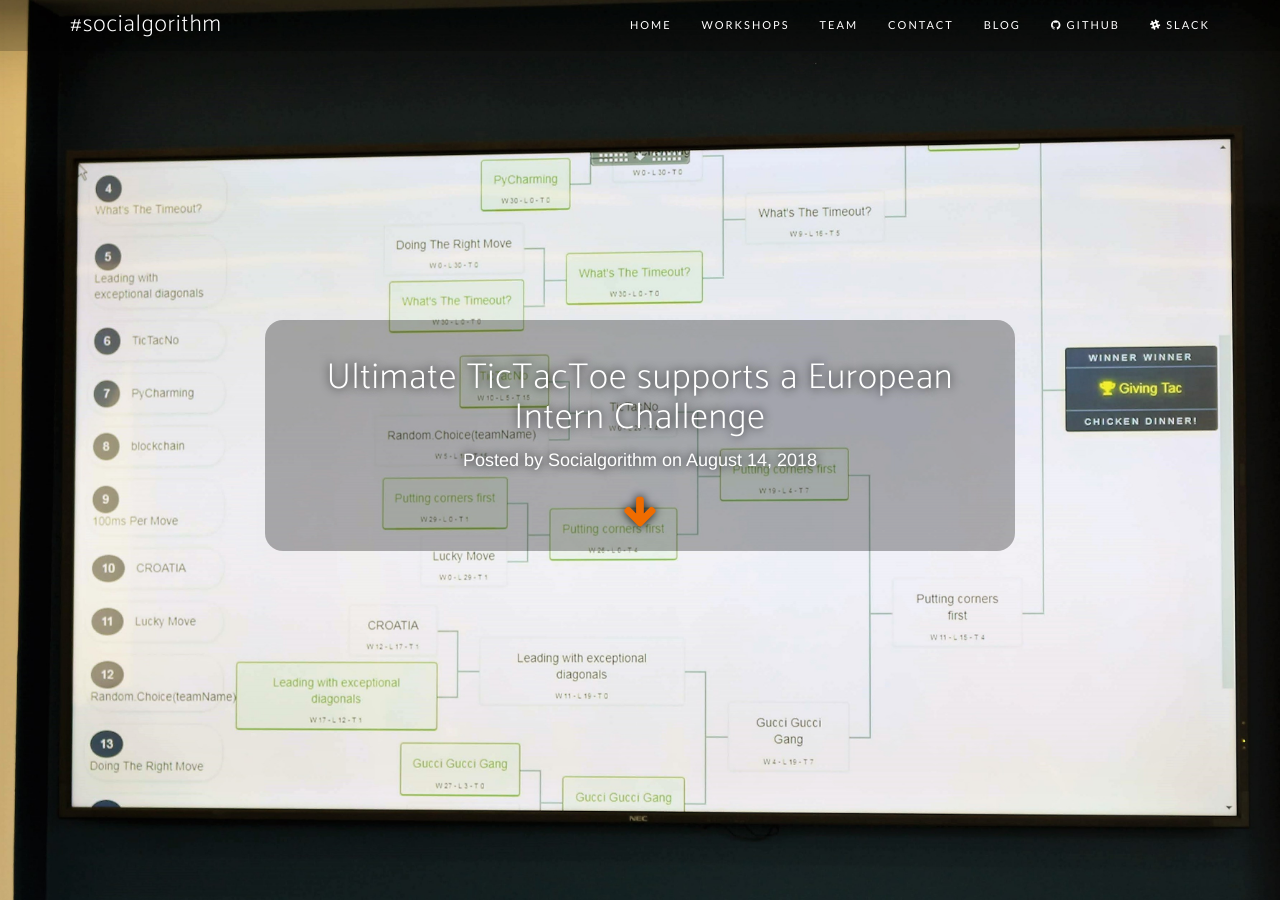
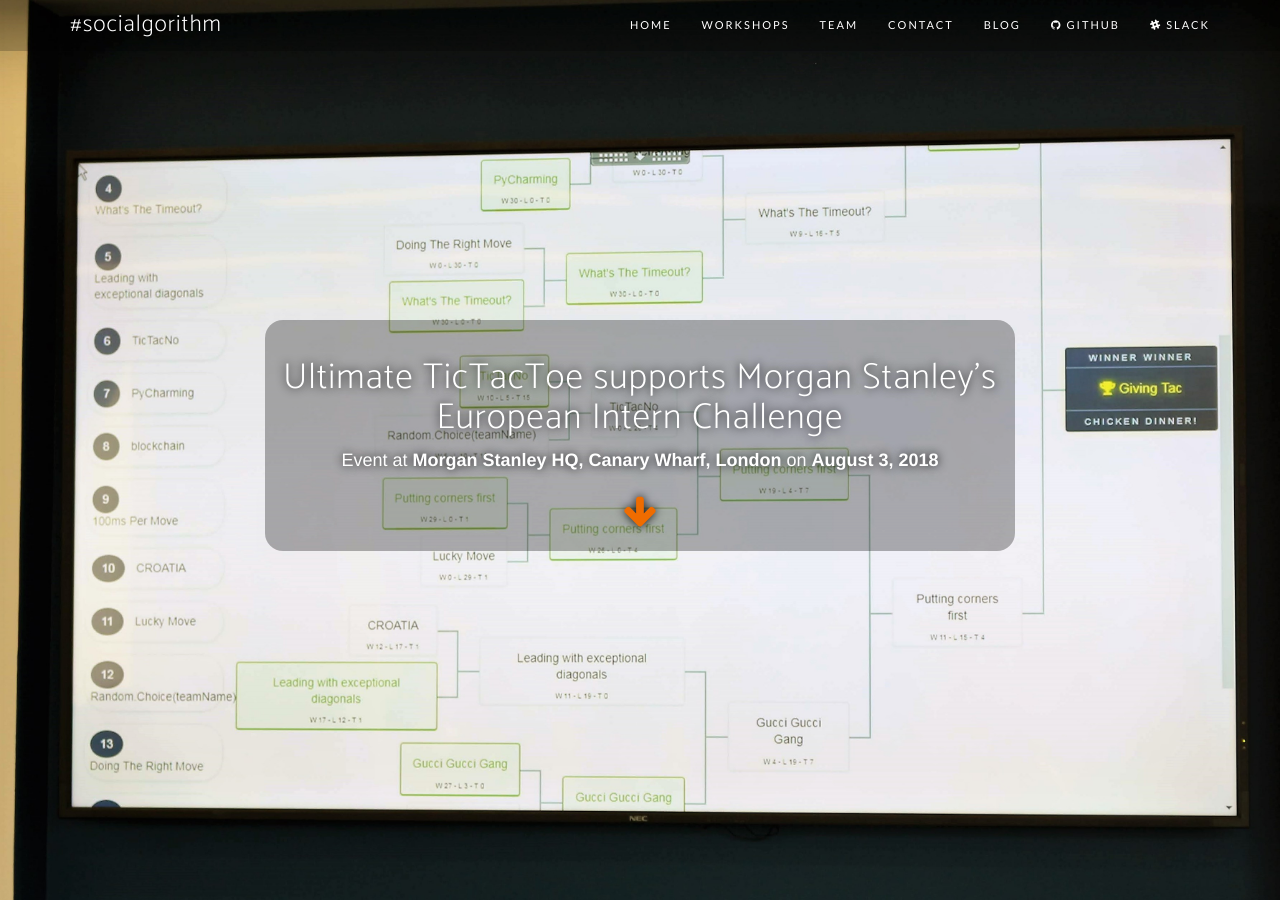
Before and after one commit to socialgorithm/socialgorithm.github.io, a Jekyll site: the page built from _posts/2018-08-14-ultimate-tictactoe-morgan-stanley-european-intern-challenge.markdown, in a window 1280 px wide and 900 px high. Built offline with Jekyll 4.4.1, drawn with Linux system fonts in a browser that asks for light colours; nearby versions of some CDN libraries; some web fonts are replaced.

Commit message:
Minor edits

```diff
--- a/_posts/2018-08-14-ultimate-tictactoe-european-intern-challenge.markdown
+++ b/_posts/2018-08-14-ultimate-tictactoe-morgan-stanley-european-intern-challenge.markdown
@@ -1,10 +1,11 @@
 ---
 layout:     post
-title:      "Ultimate TicTacToe supports a European Intern Challenge"
+title:      "Ultimate TicTacToe supports Morgan Stanley's European Intern Challenge"
 date:       2018-08-14
 author:     "Socialgorithm"
 header-img: "img/blog/2018-08-14-intern-challenge/bracket.jpg"
 categories: tech
+event_date: 2018-08-03
 event_location: Morgan Stanley HQ, Canary Wharf, London
 event_abstract: Morgan Stanley used our Ultimate TicTacToe platform to run an internship challenge for 80 interns across London, Budapest and Glasgow.
 ---
```
